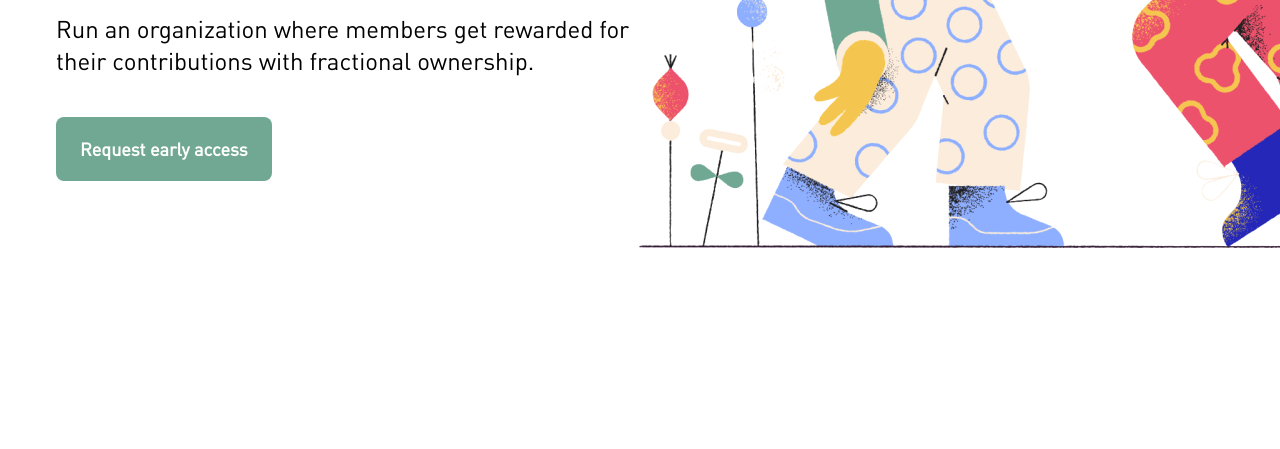
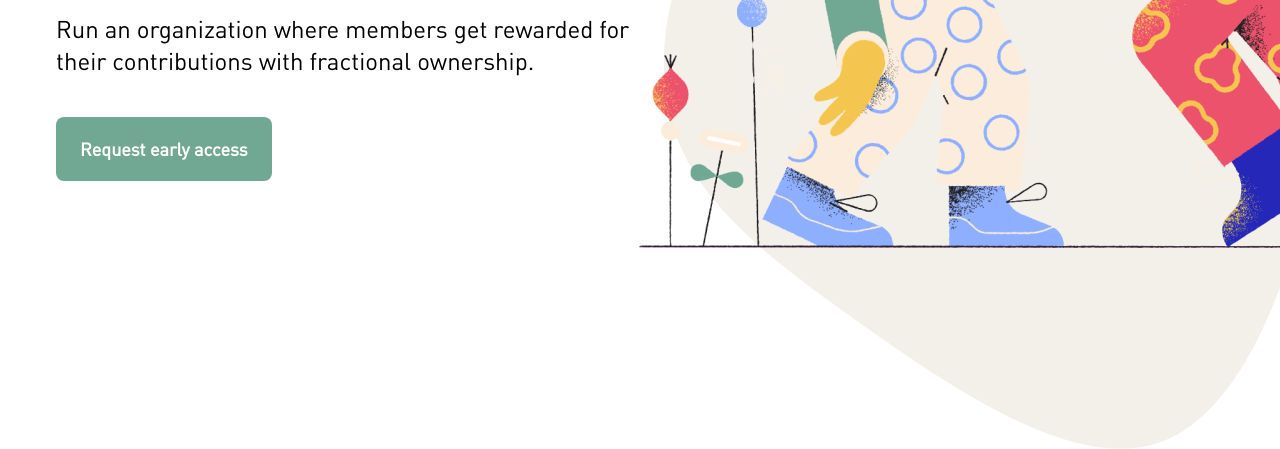
Before and after one commit to LevaniMigriauli/OpenEnterprise, a website built with webpack: page src/index.html in a window 1280 px wide. Shown: the part 445-894 px from the top of the page. Before the commit the page ends 800 px from the top, so only its background shows below. Built offline with nearby package versions, Linux system fonts and the light colour scheme.

Commit message:
hero section done

```diff
--- a/src/index.html
+++ b/src/index.html
@@ -29,6 +29,11 @@
         </div>
         <div class="home-ilustration">
           <img
+            class="hero-illustration-vector"
+            src="images/content/Vector.png"
+            alt="Illustration vector"
+          />
+          <img
             class="home-img"
             src="images/content/Illustration.png"
             alt="Home ilustration"
--- a/src/scss/_home.scss
+++ b/src/scss/_home.scss
@@ -58,3 +58,7 @@
   position: absolute;
   right: 88px;
 }
+
+.hero-illustration-vector {
+  position: absolute;
+}
```
